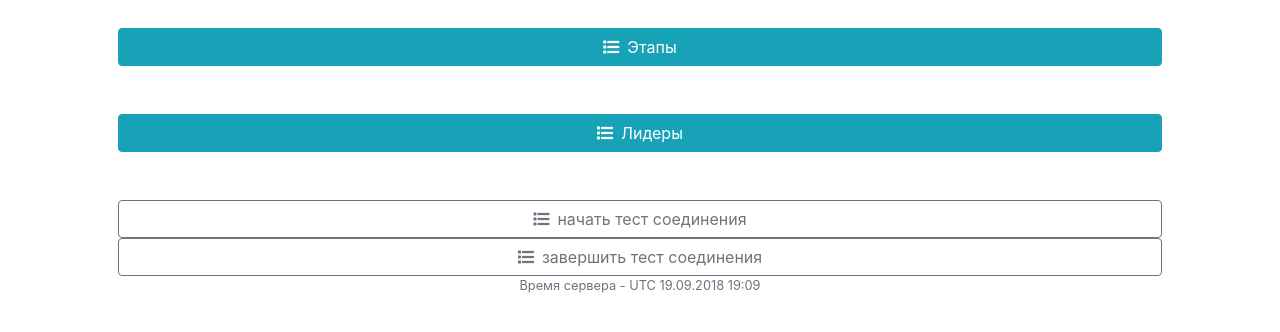
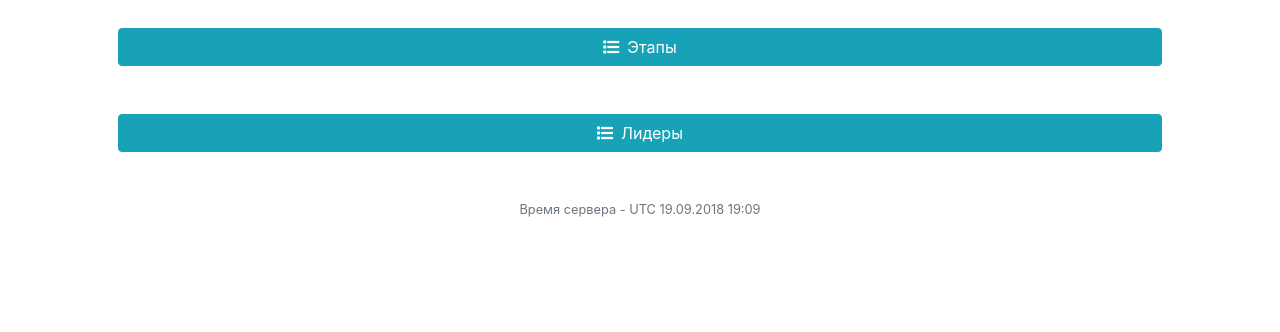
Before and after one commit to iKozzz/MTBRB, a Django app: page / in a window 1280 px wide. Shown: the part 293-625 px from the top of the page. Run offline with Django 3.2, Linux system fonts and the light colour scheme; some libraries are stand-ins or nearby versions.

Commit message:
update debug connection issues

```diff
--- a/em/controllers/race_controller.py
+++ b/em/controllers/race_controller.py
@@ -42,6 +42,7 @@ def set_rider_ready(rider_id, track_id, stage_id, points):
 
 
 def ride_cancel():
+    make_some_action()
     global START_TIME
     global RIDER_ID
     global STAGE_ID
@@ -52,6 +53,7 @@ def ride_cancel():
 
 
 def ride_start():
+    make_some_action()
     global START_TIME
     # check start time to prevent issues with start button
     if RIDER_ID is not None and START_TIME is None:
--- a/em/templates/index.html
+++ b/em/templates/index.html
@@ -28,15 +28,6 @@
     </a>
 </div>
 
-<div class="row my-7">
-    <a class="w-100 btn btn-outline-secondary mx-5" role="button" href="{% url 'em:connection_test' 1 %}">
-        <i class="fas fa-list mr-2"></i>начать тест соединения
-    </a>
-    <a class="w-100 btn btn-outline-secondary mx-5" role="button" href="{% url 'em:connection_test' 0 %}">
-        <i class="fas fa-list mr-2"></i>завершить тест соединения
-    </a>
-</div>
-
 <div class="text-center text-secondary f-xsm">Время сервера - {% now "T j.m.Y G:i" %}</div>
 
 {% endblock %}
--- a/em/urls.py
+++ b/em/urls.py
@@ -34,8 +34,6 @@ urlpatterns = [
 
     path('leaderboard/', views.leaderboard, name='leaderboard'),
     path('leaderboard/export/', views.export_leaders_xls, name='export_leaders_xls'),
-
-    path('connection_test/<int:status>', views.connection_test, name='connection_test'),
 ]
 
 if settings.DEBUG:
--- a/em/views.py
+++ b/em/views.py
@@ -8,21 +8,12 @@ from django.shortcuts import render, redirect
 from django.views import generic
 
 from em.controllers.race_controller import *
-from em.controllers.output_device_controller import connection_test_start, connection_test_end
 from em.forms import *
 from .models import *
 
 
 class IndexView(generic.TemplateView):
     template_name = 'index.html'
-
-
-def connection_test(request, status):
-    if status is 1:
-        connection_test_start()
-    else:
-        connection_test_end()
-    return redirect('em:index')
 
 
 class RidersView(generic.ListView):
```
Also changed, not shown: em/controllers/output_device_controller.py (+2 -15 lines).
